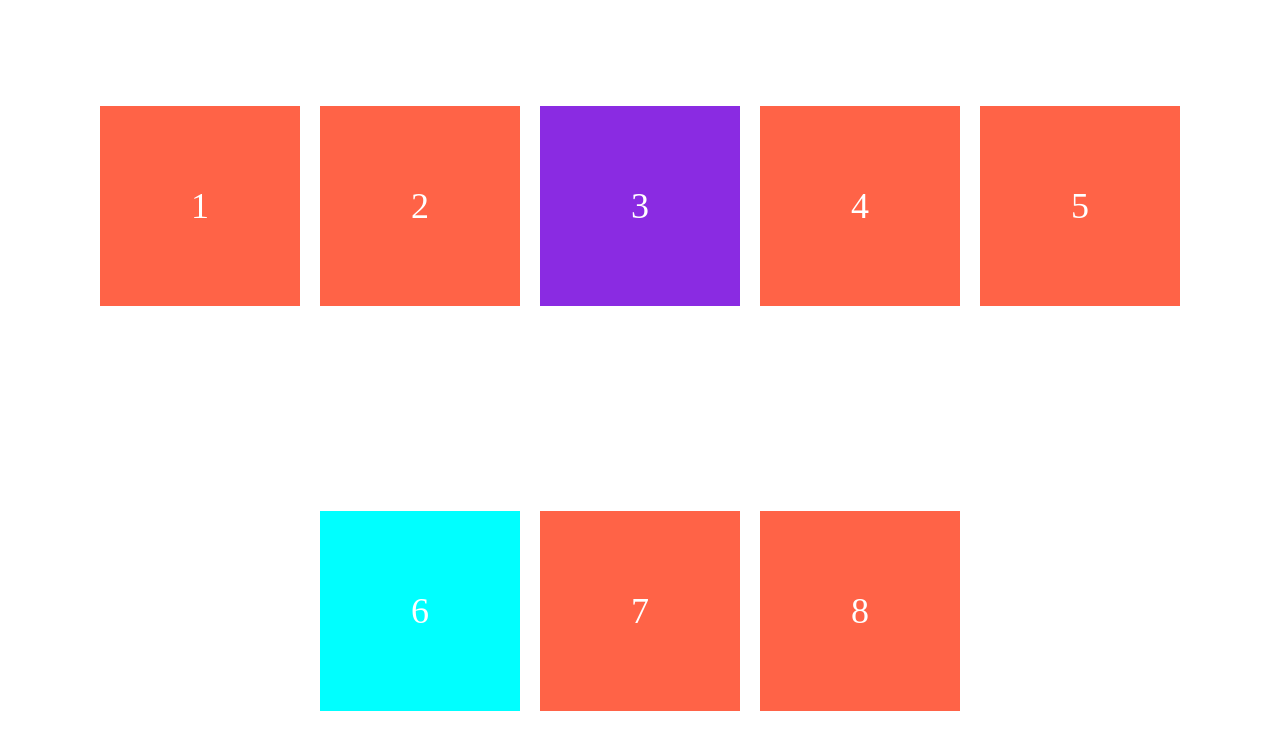
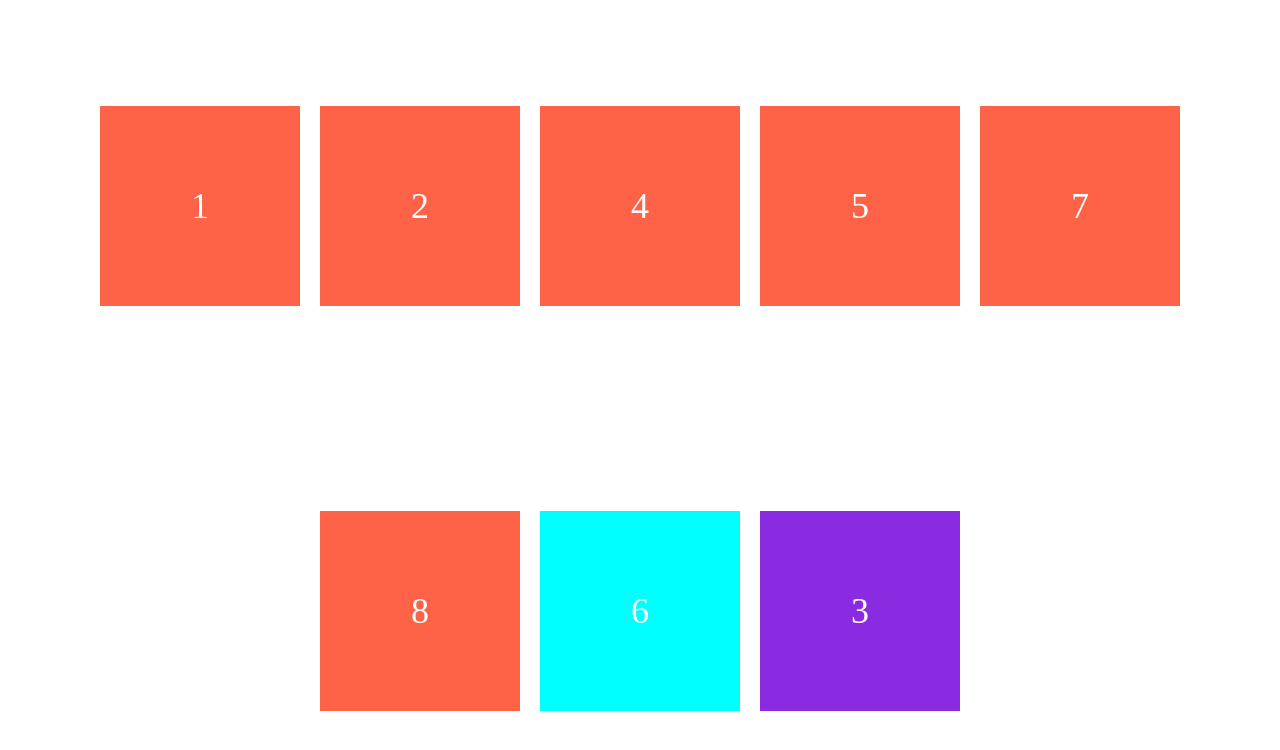
Before and after one commit to johj703/css_layout_masterclass, a website built with Vite: page index.html in a window 1280 px wide. Built offline with nearby package versions, Linux system fonts and the light colour scheme.

Commit message:
order를 사용해서 자식들의 순서를 바꿀 수 있다!

```diff
--- a/styles/style.css
+++ b/styles/style.css
@@ -23,8 +23,10 @@
 
 .box:nth-child(3) {
   background-color: blueviolet;
+  order: 2;
 }
 
 .box:nth-child(6) {
   background-color: aqua;
+  order: 1;
 }
```
